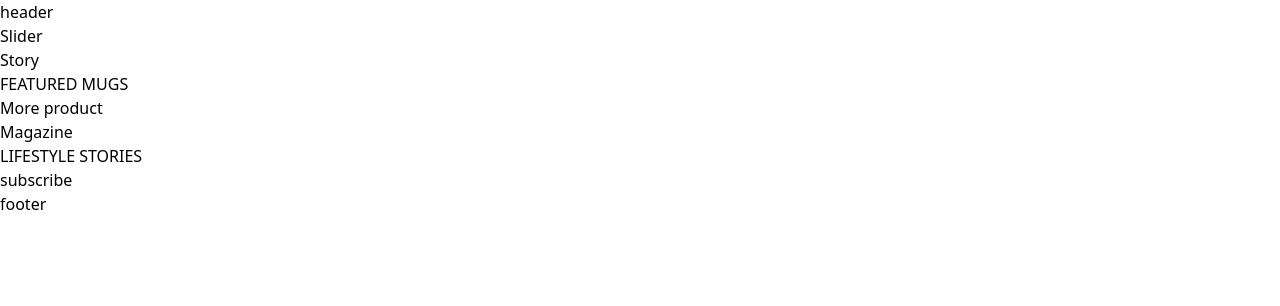
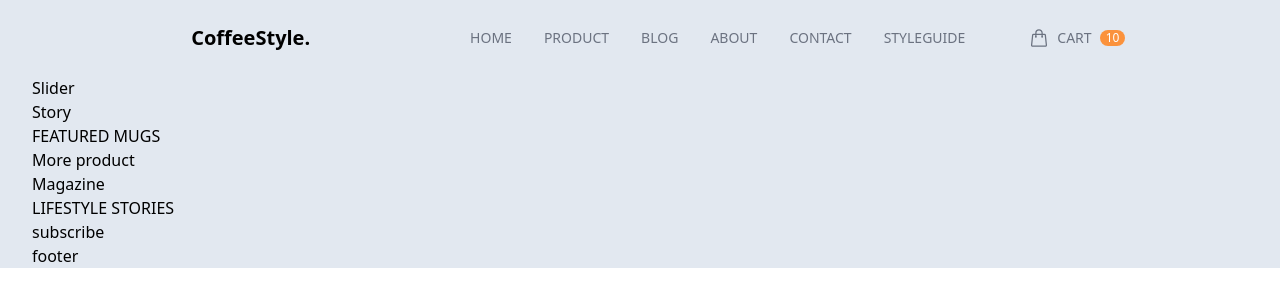
Before and after one commit to quanlmph18475/tailwindcss, a website: page public/index.html in a window 1280 px wide. Drawn offline with Linux system fonts and the light colour scheme.

Commit message:
add_header

```diff
--- a/public/index.html
+++ b/public/index.html
@@ -4,13 +4,49 @@
     <meta charset="UTF-8">
     <meta name="viewport" content="width=device-width, initial-scale=1.0">
     <title>Document</title>
-    <link rel="stylesheet" href="output.css">
+    <link rel="stylesheet" href="output.css" type="text/css">
 </head>
 <body>
       <div id="root">
-        <div class="content-wrapper">
-          <header>
-            <h1>header</h1>
+        <div class="content-wrapper max-w-screen-2xl text-base mx-auto px-8 bg-slate-200">
+          <header class="py-6 mx-10">
+            <nav class="flex flex-row justify-between items-center">
+              <div class="logo basis-2/6 text-center text-xl font-semibold cursor-pointer">
+                CoffeeStyle.
+              </div>
+              <ul class="basis-3/6 flex items-center justify-end gap-8 uppercase text-sm text-gray-500 font-medium">
+                <li class="ct-top-menu-item">
+                  <a href="#" class="">Home</a>
+                </li>
+                <li class="ct-top-menu-item">
+                  <a href="#" class="">Product</a>
+                </li >
+                <li class="ct-top-menu-item">
+                  <a href="#" class="">BLOG</a>
+                </li>
+                <li class="ct-top-menu-item">
+                  <a href="#" class="">ABOUT</a>
+                </li>
+                <li class="ct-top-menu-item">
+                  <a href="#" class="">CONTACT</a>
+                </li>
+                <li class="ct-top-menu-item">
+                  <a href="#" class="">STYLEGUIDE</a>
+                </li>
+              </ul>
+             <!-- cart -->
+              <ul class="basis-1/6 flex justify-start items-center ml-16 uppercase text-sm text-gray-500 font-medium">
+                <li class="ct-top-menu-item">
+                  <a href="#" class="flex items-center">
+                    <svg xmlns="http://www.w3.org/2000/svg" fill="none" viewBox="0 0 24 24" stroke-width="1.5" stroke="currentColor" class="icon">
+  <path stroke-linecap="round" stroke-linejoin="round" d="M15.75 10.5V6a3.75 3.75 0 1 0-7.5 0v4.5m11.356-1.993 1.263 12c.07.665-.45 1.243-1.119 1.243H4.25a1.125 1.125 0 0 1-1.12-1.243l1.264-12A1.125 1.125 0 0 1 5.513 7.5h12.974c.576 0 1.059.435 1.119 1.007ZM8.625 10.5a.375.375 0 1 1-.75 0 .375.375 0 0 1 .75 0Zm7.5 0a.375.375 0 1 1-.75 0 .375.375 0 0 1 .75 0Z" />
+                  </svg>
+                    <span class="mx-2">Cart</span>
+                    <span class="badge-circle bg-orange-400 text-white">10</span>
+                  </a>
+                </li>
+              </ul>
+            </nav>
           </header>
           <main>
               <div class="slider">
--- a/src/input.css
+++ b/src/input.css
@@ -1,3 +1,13 @@
 @tailwind base;
 @tailwind components;
 @tailwind utilities;
+/* ct-custom */
+.ct-top-menu-item{
+    @apply cursor-pointer py-1 hover:text-gray-800 relative after:absolute after:bottom-0 after:left-0 after:bg-light-coffee after:h-0.5 after:w-0 hover:after:w-full after:transition-all after:ease-in-out after:duration-300
+}
+.icon{
+    @apply w-5 h-5 inline-block;
+}
+.badge-circle{
+    @apply text-xs text-center rounded-full px-1.5;
+}
--- a/tailwind.config.js
+++ b/tailwind.config.js
@@ -2,7 +2,11 @@
 module.exports = {
   content: ["./public/**/*.{html,js}"],
   theme: {
-    extend: {},
+    extend: {
+      colors:{
+        'light-coffee': '#C89F94'
+      }
+    },
   },
   plugins: [],
 }
```
Also changed, not shown: public/output.css.
